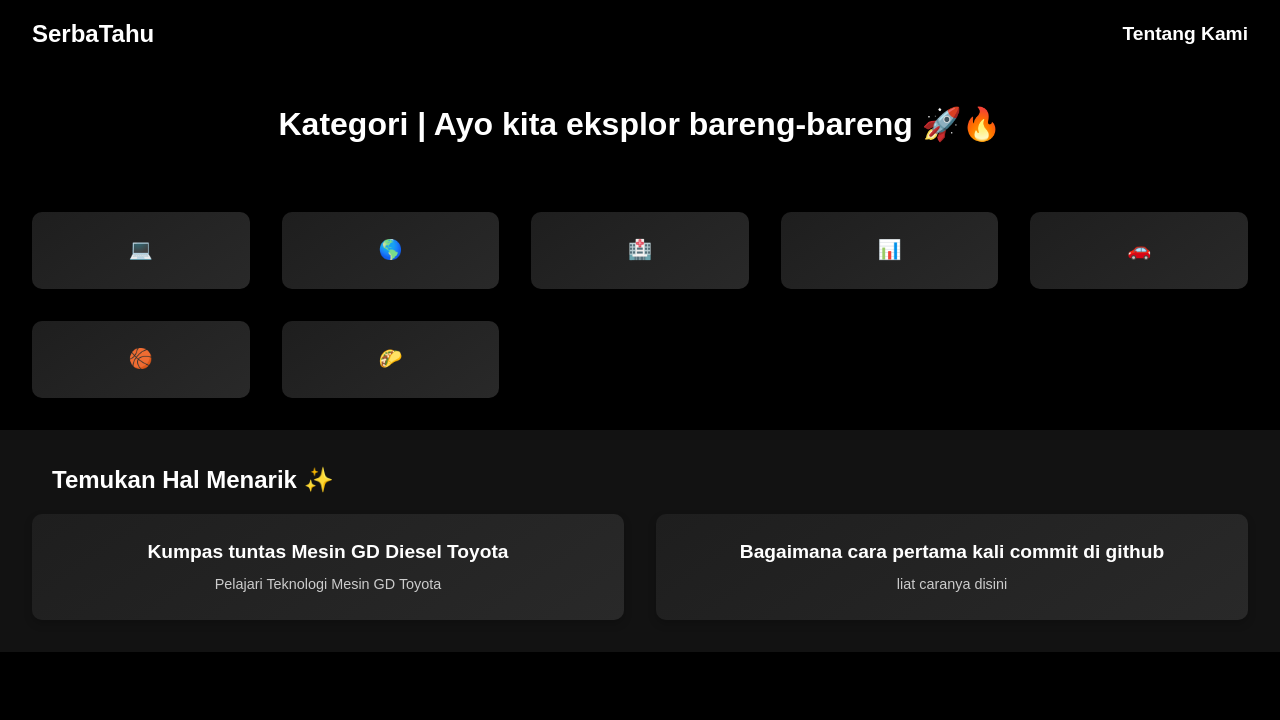
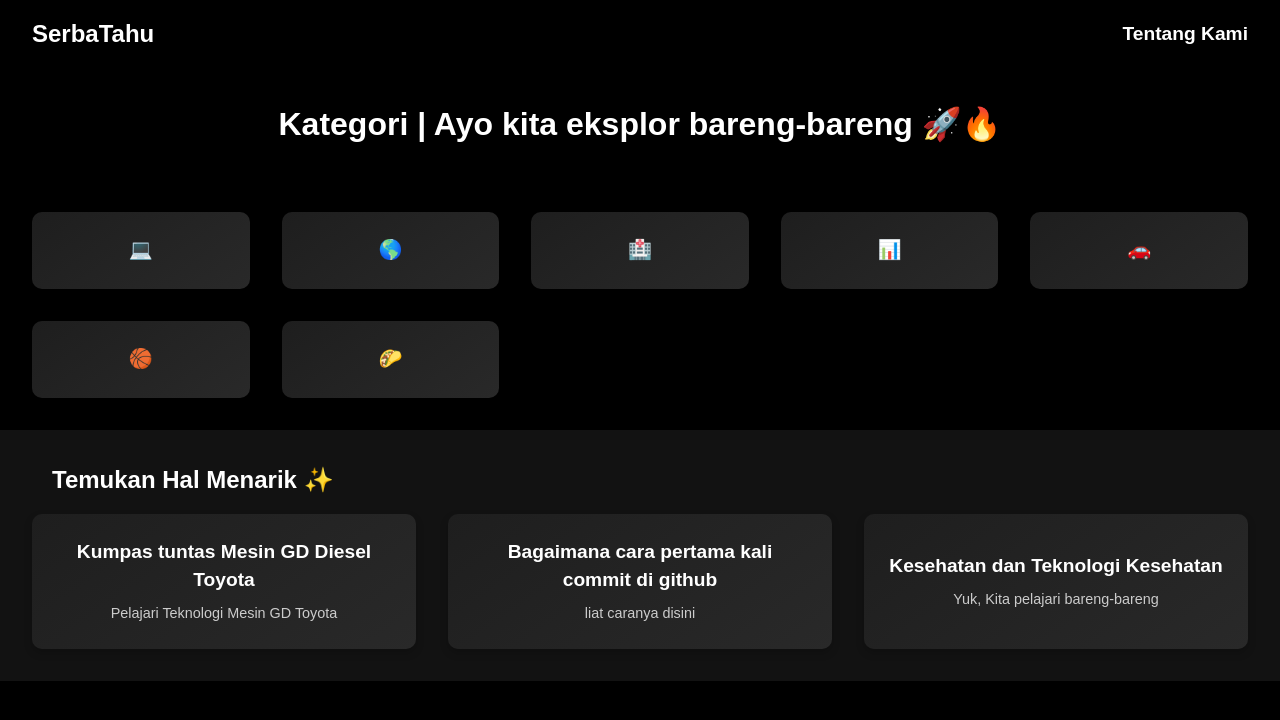
Before and after one commit to IndoNusaCorp/SerbaTahu.id, a Next.js app: page / in a window 1280 px wide. Shown: the top 720 px of the page. Built offline with nearby package versions, Linux system fonts and the light colour scheme.

Commit message:
Update page.tsx

```diff
--- a/src/app/page.tsx
+++ b/src/app/page.tsx
@@ -91,6 +91,11 @@ export default function Home() {
                 description: "liat caranya disini",
                 href: "/ilmu-komputer/github/bagaimana-cara-pertama-kali-commit",
               },
+              {
+                title: "Kesehatan dan Teknologi Kesehatan",
+                description: "Yuk, Kita pelajari bareng-bareng",
+                href: "/kesehatan/penjelasan-kesehatan",
+              },
             ].map((item) => (
               <Link
                 key={item.title}
```
